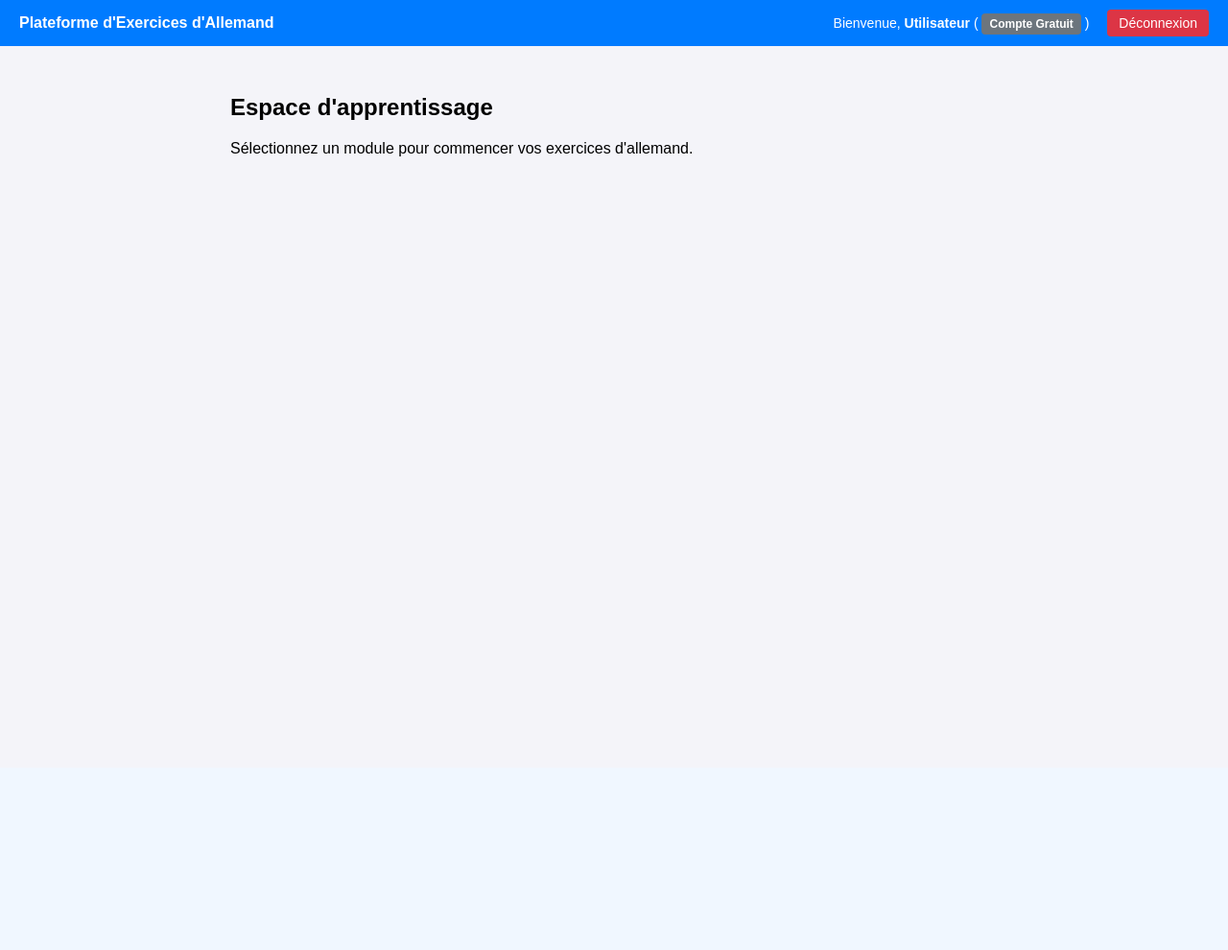
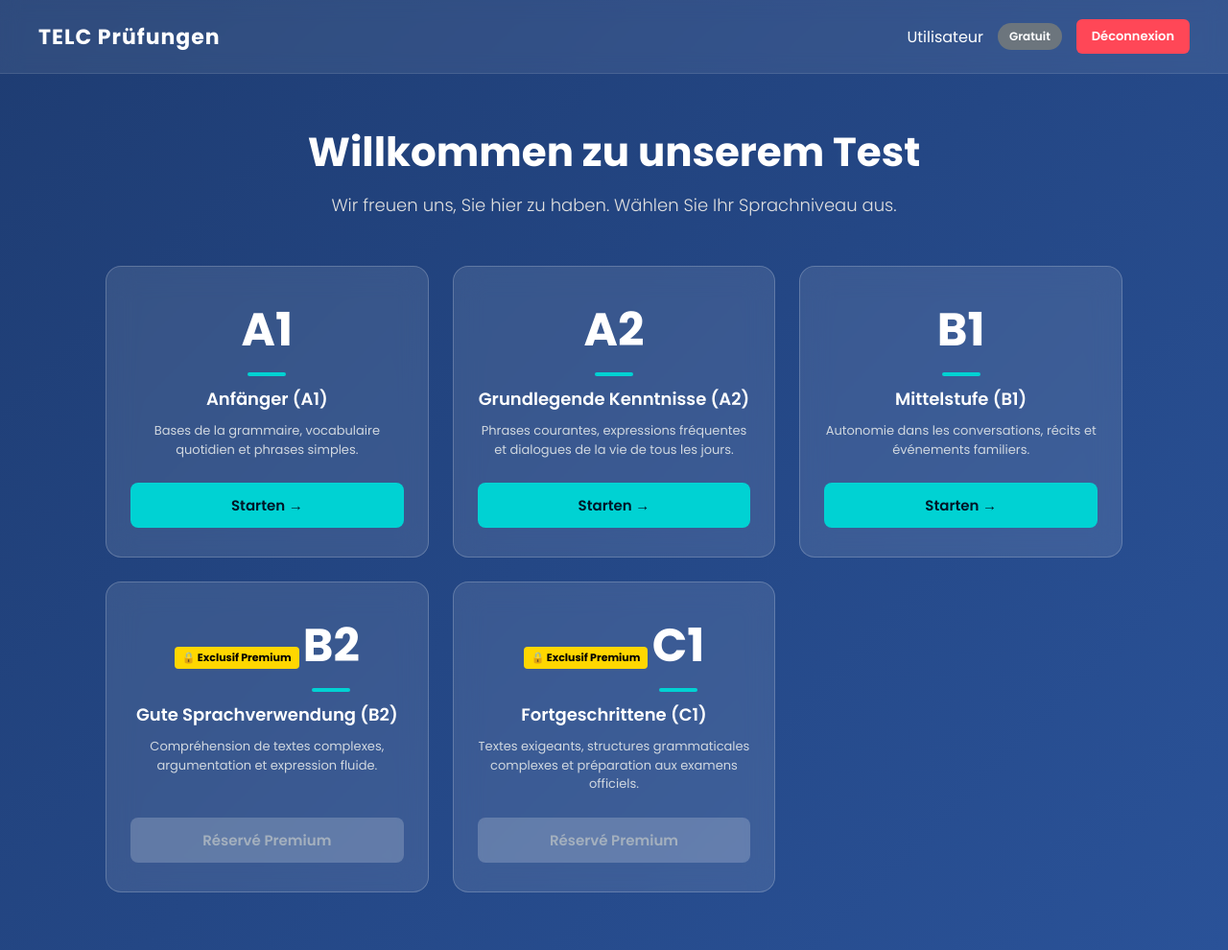
Before and after one commit to ngouachegnetambojosias-jpg/mon_site, a PHP site: page / in a window 1280 px wide. Shown: the whole page at 96% size. Before the commit the page ends 163 px from the top, so only its background shows below. Run offline with PHP 8.4, Linux system fonts and the light colour scheme; the visitor is signed in with stand-in values (Sample User, id 1).

Commit message:
Update index.php

```diff
--- a/index.php
+++ b/index.php
@@ -1,16 +1,48 @@
 <?php
 require_once 'config.php';
 
-// Vérification de la connexion de l'utilisateur
+// Vérification de la connexion
 if (!isset($_SESSION['user'])) {
     header("Location: login.php");
     exit();
 }
 
 $user = $_SESSION['user'];
+$is_premium = $user['is_premium'] ?? 0;
 
-// Vérification sécurisée du statut Premium (évite le Warning)
-$is_premium = $user['is_premium'] ?? 0;
+// Niveaux d'exercices disponibles
+$levels = [
+    [
+        'code' => 'A1',
+        'title' => 'Anfänger (A1)',
+        'desc' => 'Bases de la grammaire, vocabulaire quotidien et phrases simples.',
+        'premium' => false
+    ],
+    [
+        'code' => 'A2',
+        'title' => 'Grundlegende Kenntnisse (A2)',
+        'desc' => 'Phrases courantes, expressions fréquentes et dialogues de la vie de tous les jours.',
+        'premium' => false
+    ],
+    [
+        'code' => 'B1',
+        'title' => 'Mittelstufe (B1)',
+        'desc' => 'Autonomie dans les conversations, récits et événements familiers.',
+        'premium' => false
+    ],
+    [
+        'code' => 'B2',
+        'title' => 'Gute Sprachverwendung (B2)',
+        'desc' => 'Compréhension de textes complexes, argumentation et expression fluide.',
+        'premium' => true
+    ],
+    [
+        'code' => 'C1',
+        'title' => 'Fortgeschrittene (C1)',
+        'desc' => 'Textes exigeants, structures grammaticales complexes et préparation aux examens officiels.',
+        'premium' => true
+    ]
+];
 ?>
 
 <!DOCTYPE html>
@@ -18,74 +50,211 @@ $is_premium = $user['is_premium'] ?? 0;
 <head>
     <meta charset="UTF-8">
     <meta name="viewport" content="width=device-width, initial-scale=1.0">
-    <title>Plateforme d'Exercices d'Allemand</title>
+    <title>TELC Prüfungen - Wähle dein Niveau</title>
+    <link href="https://fonts.googleapis.com/css2?family=Poppins:wght@300;400;600;700&display=swap" rel="stylesheet">
     <style>
-        body {
-            font-family: Arial, sans-serif;
-            background-color: #f4f4f9;
+        * {
+            box-sizing: border-box;
             margin: 0;
             padding: 0;
         }
+        body {
+            font-family: 'Poppins', sans-serif;
+            background: linear-gradient(135deg, #1e3c72 0%, #2a5298 100%);
+            min-height: 100vh;
+            color: #ffffff;
+            display: flex;
+            flex-direction: column;
+        }
         header {
-            background-color: #007bff;
-            color: white;
-            padding: 15px 20px;
             display: flex;
             justify-content: space-between;
             align-items: center;
+            padding: 20px 40px;
+            background: rgba(255, 255, 255, 0.08);
+            backdrop-filter: blur(10px);
+            border-bottom: 1px solid rgba(255, 255, 255, 0.1);
         }
-        .user-info {
-            font-size: 14px;
+        .logo {
+            font-size: 22px;
+            font-weight: 700;
+            letter-spacing: 1px;
+            color: #ffffff;
+        }
+        .user-nav {
+            display: flex;
+            align-items: center;
+            gap: 15px;
         }
         .badge {
-            padding: 4px 8px;
-            border-radius: 4px;
-            font-weight: bold;
+            padding: 5px 12px;
+            border-radius: 20px;
             font-size: 12px;
+            font-weight: 600;
         }
         .badge-free {
             background-color: #6c757d;
-            color: white;
+            color: #fff;
         }
         .badge-premium {
-            background-color: #ffc107;
-            color: #212529;
-        }
-        .container {
-            padding: 30px;
-            max-width: 800px;
-            margin: 0 auto;
+            background-color: #ffd700;
+            color: #000;
         }
         .logout-btn {
-            color: white;
+            background-color: #ff4757;
+            color: #fff;
+            padding: 8px 16px;
             text-decoration: none;
-            margin-left: 15px;
-            background-color: #dc3545;
-            padding: 6px 12px;
+            border-radius: 6px;
+            font-size: 13px;
+            font-weight: 600;
+            transition: background 0.2s;
+        }
+        .logout-btn:hover {
+            background-color: #ff6b81;
+        }
+        .hero {
+            text-align: center;
+            margin: 50px 20px 30px;
+        }
+        .hero h1 {
+            font-size: 42px;
+            font-weight: 700;
+            margin-bottom: 10px;
+        }
+        .hero p {
+            font-size: 18px;
+            color: #e0e0e0;
+            font-weight: 300;
+        }
+        .grid-container {
+            display: grid;
+            grid-template-columns: repeat(auto-fit, minmax(280px, 1fr));
+            gap: 25px;
+            max-width: 1100px;
+            margin: 20px auto 60px;
+            padding: 0 20px;
+            width: 100%;
+        }
+        .card {
+            background: rgba(255, 255, 255, 0.1);
+            backdrop-filter: blur(15px);
+            border: 1px solid rgba(255, 255, 255, 0.2);
+            border-radius: 16px;
+            padding: 30px 25px;
+            text-align: center;
+            transition: transform 0.3s ease, box-shadow 0.3s ease;
+            display: flex;
+            flex-direction: column;
+            justify-content: space-between;
+        }
+        .card:hover {
+            transform: translateY(-8px);
+            box-shadow: 0 12px 30px rgba(0, 0, 0, 0.3);
+            border-color: rgba(255, 255, 255, 0.4);
+        }
+        .card-code {
+            font-size: 48px;
+            font-weight: 700;
+            margin-bottom: 10px;
+            color: #ffffff;
+            position: relative;
+            display: inline-block;
+        }
+        .card-code::after {
+            content: '';
+            display: block;
+            width: 40px;
+            height: 4px;
+            background: #00d2d3;
+            margin: 8px auto 0;
+            border-radius: 2px;
+        }
+        .card-title {
+            font-size: 18px;
+            font-weight: 600;
+            margin-bottom: 10px;
+        }
+        .card-desc {
+            font-size: 13px;
+            color: #d1d8e0;
+            line-height: 1.5;
+            margin-bottom: 25px;
+        }
+        .btn-start {
+            display: block;
+            width: 100%;
+            padding: 12px;
+            background-color: #00d2d3;
+            color: #011627;
+            text-decoration: none;
+            border-radius: 8px;
+            font-weight: 600;
+            font-size: 15px;
+            transition: background 0.2s;
+        }
+        .btn-start:hover {
+            background-color: #54a0ff;
+            color: #fff;
+        }
+        .btn-locked {
+            background-color: rgba(255, 255, 255, 0.2);
+            color: #a4b0be;
+            cursor: not-allowed;
+            pointer-events: none;
+        }
+        .badge-card-premium {
+            font-size: 11px;
+            background-color: #ffd700;
+            color: #000;
+            padding: 3px 8px;
             border-radius: 4px;
+            margin-bottom: 15px;
+            display: inline-block;
+            font-weight: bold;
         }
     </style>
 </head>
 <body>
 
 <header>
-    <div>
-        <strong>Plateforme d'Exercices d'Allemand</strong>
-    </div>
-    <div class="user-info">
-        Bienvenue, <strong><?= htmlspecialchars($user['nom'] ?? 'Utilisateur') ?></strong>
-        (<?php if ($is_premium): ?>
-            <span class="badge badge-premium">Compte Premium</span>
+    <div class="logo">TELC Prüfungen</div>
+    <div class="user-nav">
+        <span><?= htmlspecialchars($user['nom'] ?? 'Utilisateur') ?></span>
+        <?php if ($is_premium): ?>
+            <span class="badge badge-premium">Premium</span>
         <?php else: ?>
-            <span class="badge badge-free">Compte Gratuit</span>
-        <?php endif; ?>)
+            <span class="badge badge-free">Gratuit</span>
+        <?php endif; ?>
         <a href="logout.php" class="logout-btn">Déconnexion</a>
     </div>
 </header>
 
-<div class="container">
-    <h2>Espace d'apprentissage</h2>
-    <p>Sélectionnez un module pour commencer vos exercices d'allemand.</p>
+<div class="hero">
+    <h1>Willkommen zu unserem Test</h1>
+    <p>Wir freuen uns, Sie hier zu haben. Wählen Sie Ihr Sprachniveau aus.</p>
+</div>
+
+<div class="grid-container">
+    <?php foreach ($levels as $lvl): ?>
+        <?php $can_access = !$lvl['premium'] || $is_premium; ?>
+        <div class="card">
+            <div>
+                <?php if ($lvl['premium']): ?>
+                    <span class="badge-card-premium">🔒 Exclusif Premium</span>
+                <?php endif; ?>
+                <div class="card-code"><?= $lvl['code'] ?></div>
+                <div class="card-title"><?= $lvl['title'] ?></div>
+                <div class="card-desc"><?= $lvl['desc'] ?></div>
+            </div>
+
+            <?php if ($can_access): ?>
+                <a href="exercice.php?niveau=<?= strtolower($lvl['code']) ?>" class="btn-start">Starten →</a>
+            <?php else: ?>
+                <a href="#" class="btn-start btn-locked">Réservé Premium</a>
+            <?php endif; ?>
+        </div>
+    <?php endforeach; ?>
 </div>
 
 </body>
```
